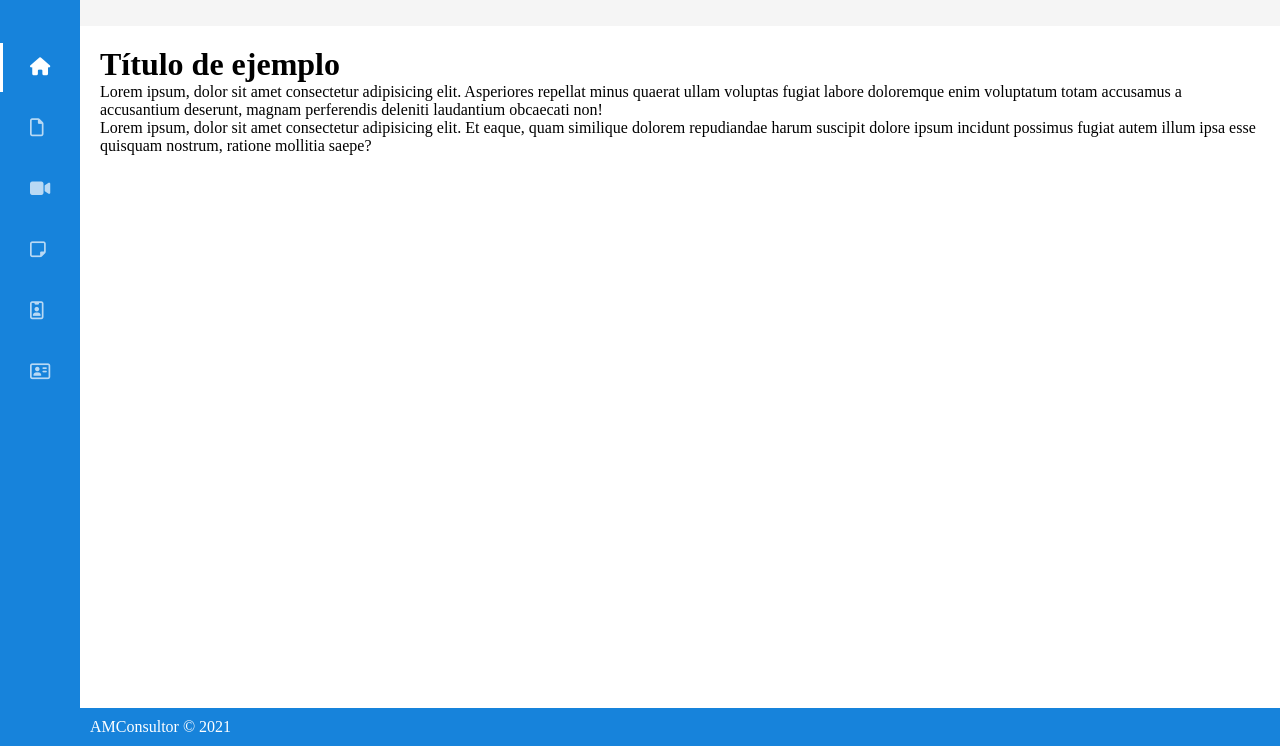
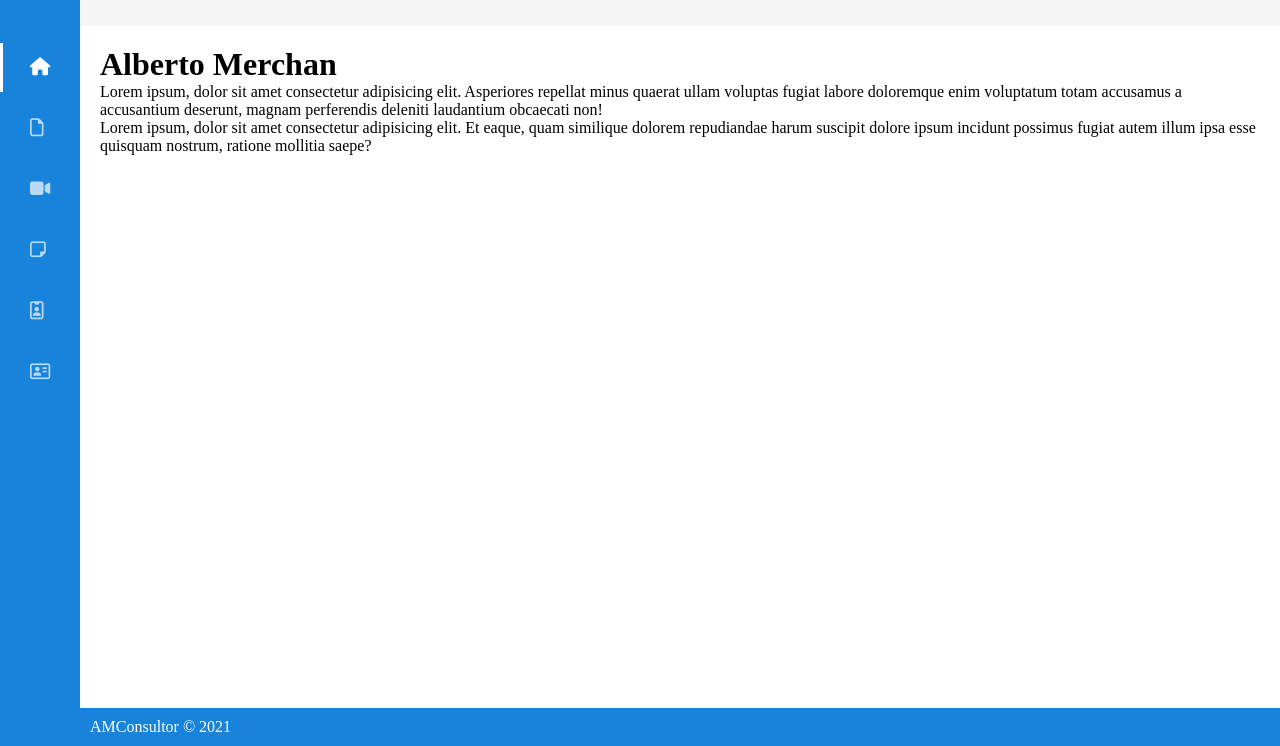
Before and after one commit to amerchac/deudoras, a website: page index.html in a window 1280 px wide. Shown: the part 54-800 px from the top of the page. Drawn offline with Linux system fonts and the light colour scheme.

Commit message:
cambio título

```diff
--- a/index.html
+++ b/index.html
@@ -60,7 +60,7 @@
       </div>
     </div>
     <main>
-      <h1>Título de ejemplo</h1>
+      <h1>Alberto Merchan</h1>
       <p>
         Lorem ipsum, dolor sit amet consectetur adipisicing elit. Asperiores
         repellat minus quaerat ullam voluptas fugiat labore doloremque enim
```
